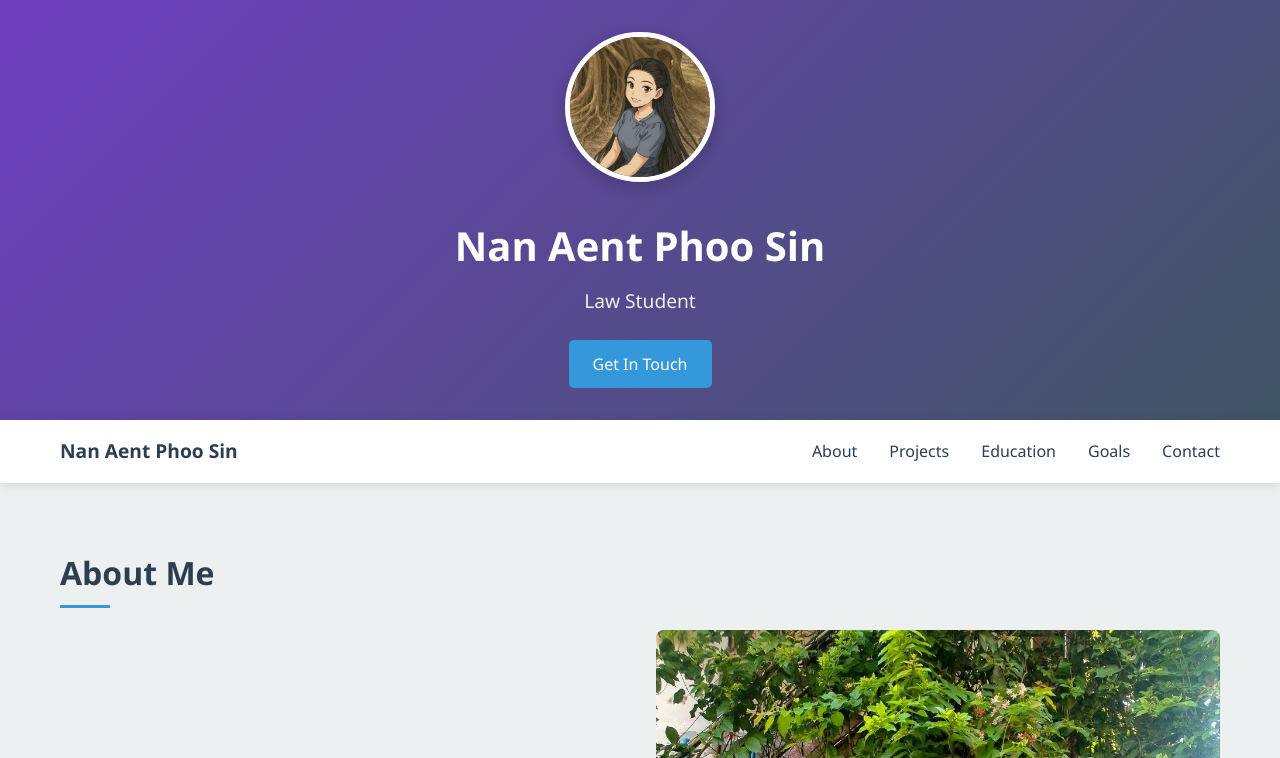
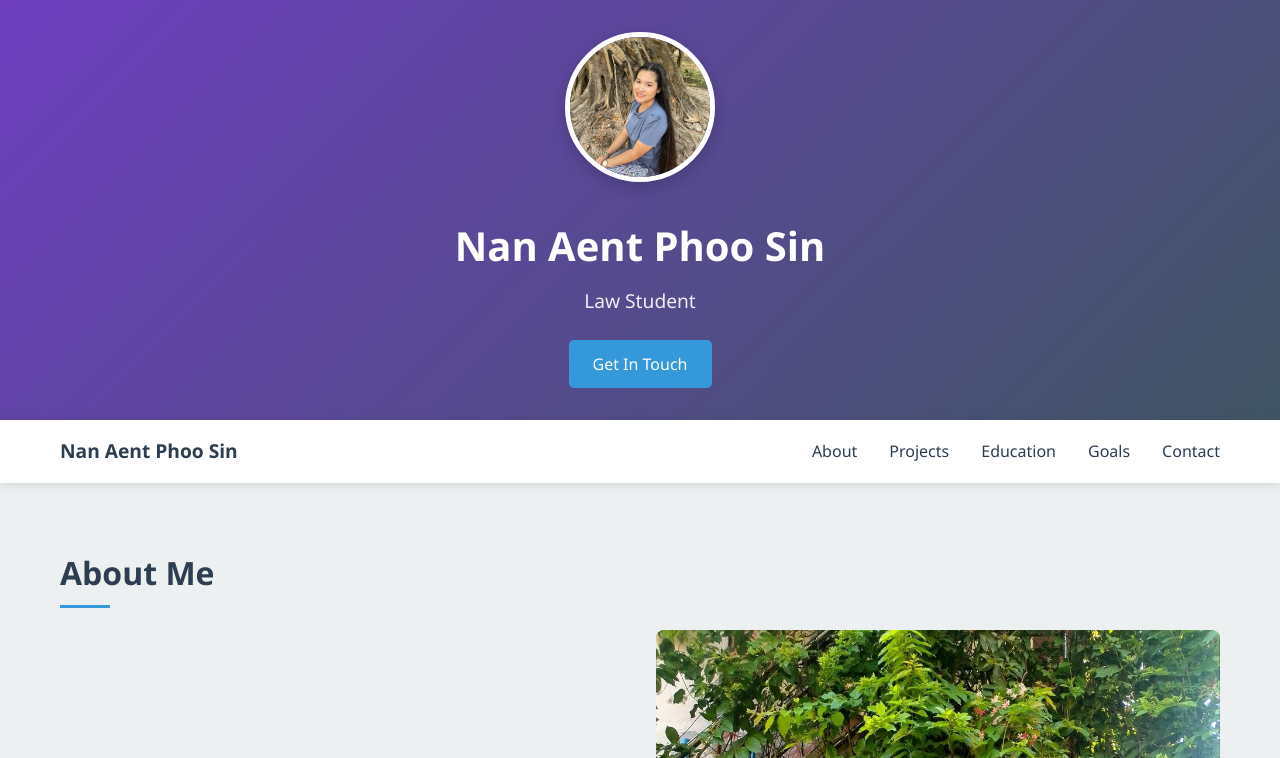
Before and after one commit to NanAentPhooSin/NanAentPhooSin.github.io, a plain HTML site: page index.html in a window 1280 px wide. Shown: the top 758 px of the page. Drawn offline with Linux system fonts and the light colour scheme.

Commit message:
change image

```diff
--- a/index.html
+++ b/index.html
@@ -12,7 +12,7 @@
 <body>
     <header>
         <div class="header-content">
-            <img src="ppppp.jpg" alt="Nan Aent Phoo Sin" class="profile-img">
+            <img src="photo_2025-05-07_11-24-27.jpg" alt="Nan Aent Phoo Sin" class="profile-img">
             <h1>Nan Aent Phoo Sin</h1>
             <p class="tagline">Law Student</p>
             <a href="#contact" class="btn">Get In Touch</a>
@@ -122,7 +122,7 @@
                     <h3>Summer 2024</h3>
                     <p><strong>Dhammapada Summer Class</strong><br>
                     <br>
-                   </p>
+                   </p>Do not speak harsh words to anyone.If you speak harshly to others,Karma (Positive actions lead to positive outcomes, while negative actions lead to negative outcomes) will come to you in turn.
                 </div>
             </div>
             <div class="container left">
```
Also changed, not shown: photo_2025-05-07_11-24-27.jpg (added).
